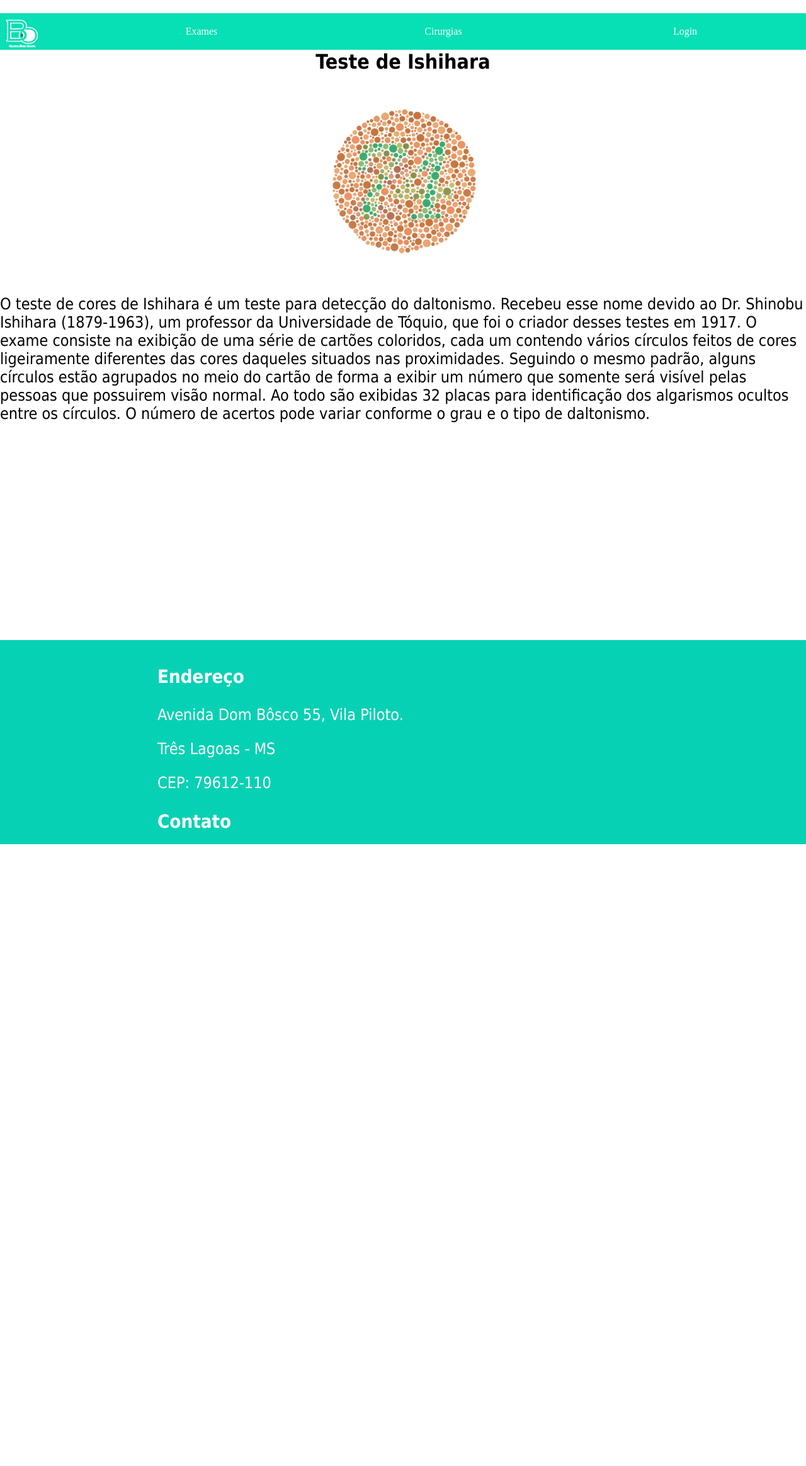
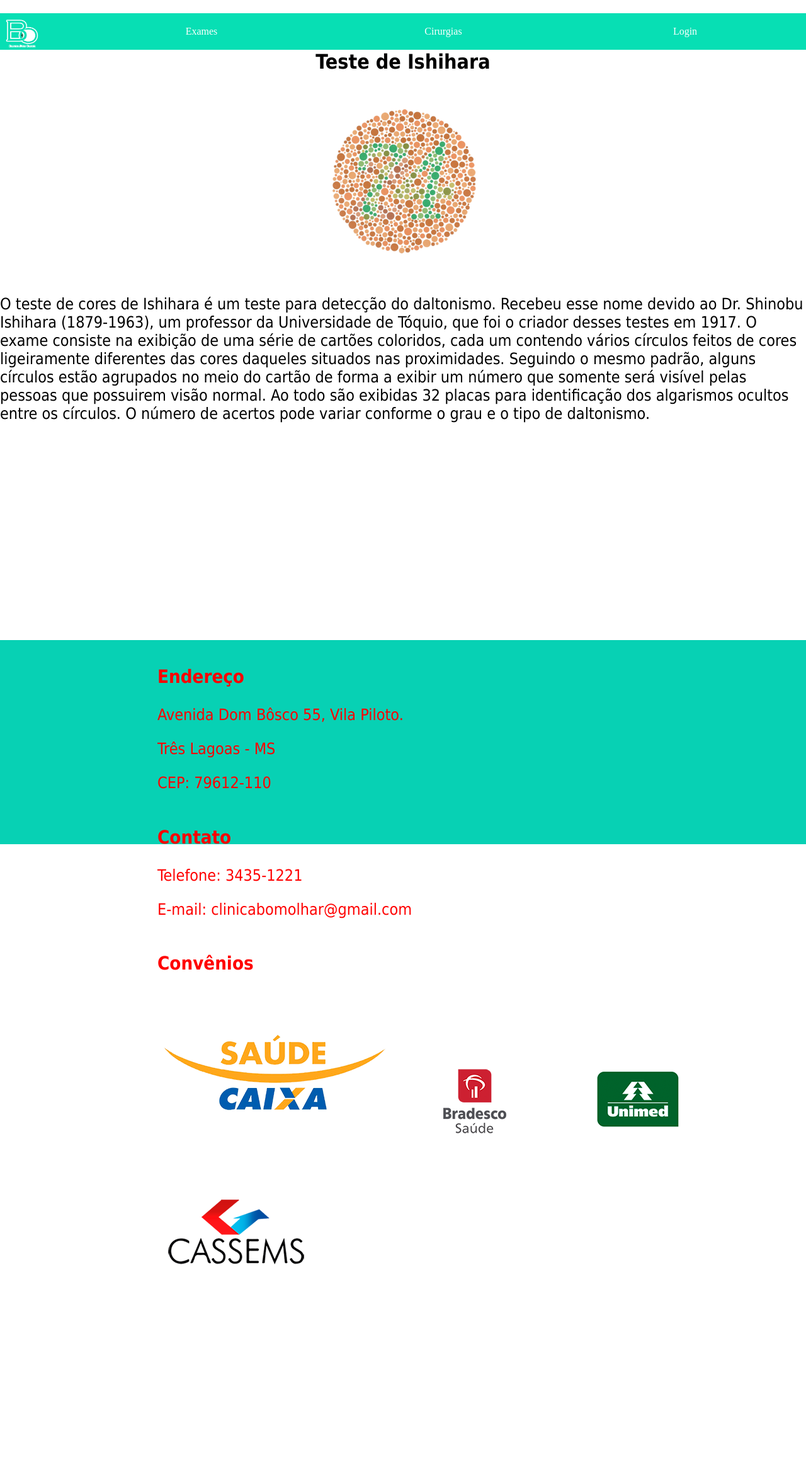
Before and after one commit to Matteus777/SitePI, a PHP site: page /ishihara.php in a window 1280 px wide; the page is wider, and only the part inside the window is pictured. Shown: the top 2327 px of that part at 63% size. Before the commit the page ends 1340 px from the top of that part, so only its background shows below. Run offline with PHP 8.4, Linux system fonts and the light colour scheme; grey boxes are pictures that could not be loaded.

Commit message:
meu deusgit pull!

```diff
--- a/public_html/estilo.css
+++ b/public_html/estilo.css
@@ -135,7 +135,7 @@
     background-color: #07d1b4;
     width: 100%;
     height: 300px;
-    color: white;
+    color: red;
     padding: 12px 250px;
     position: static;
     bottom: 0px;
@@ -147,7 +147,7 @@
 }
 
 #endereco{
-    width:700px;
+    width:1000px;
     float:left;
 }
 
--- a/public_html/rodape.php
+++ b/public_html/rodape.php
@@ -10,9 +10,16 @@
                 <p>Avenida Dom Bôsco 55, Vila Piloto.</p>
                 <p>Três Lagoas - MS</p>
                 <p>CEP: 79612-110</p>
-                <h3>Contato</h3>
+                <div><h3>Contato</h3>
                 <p>Telefone: 3435-1221</p>
                 <p>E-mail: clinicabomolhar@gmail.com</p>
+            </div>
+                <div><h3>Convênios</h3>
+                <img src="img/caixa.png">
+                <img src="img/bradesco.png">
+                <img src="img/unimed.png">
+                <img src="img/cassems.png">
+            </div>
             </div>
                 <iframe src="https://www.google.com/maps/embed?pb=!1m18!1m12!1m3!1d3730.041448636034!2d-51.66522068507143!3d-20.789610986128416!2m3!1f0!2f0!3f0!3m2!1i1024!2i768!4f13.1!3m3!1m2!1s0x9490a2955a0f33f9%3A0x6d864f8a42d53a3e!2sAv.+Dom+B%C3%B4sco%2C+55+-+Vila+Piloto%2C+Tr%C3%AAs+Lagoas+-+MS%2C+79612-110!5e0!3m2!1spt-BR!2sbr!4v1550772586204" width="300" height="250" frameborder="0" style="border:0" allowfullscreen></iframe>
         </div>
```
Also changed, not shown: nbproject/private/private.xml (+3 -5 lines).
